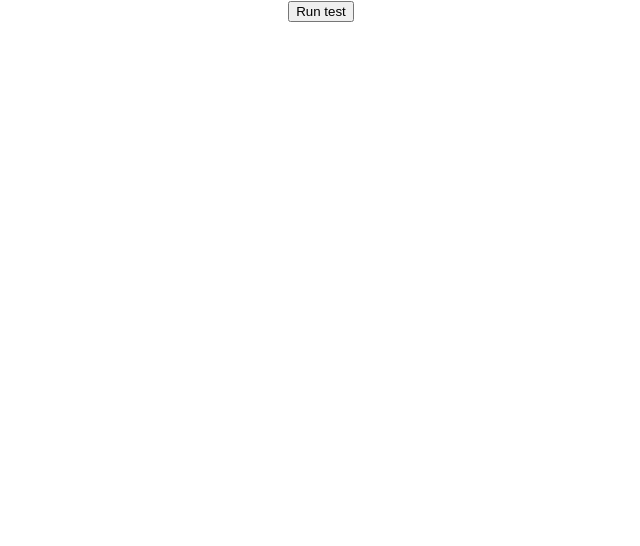
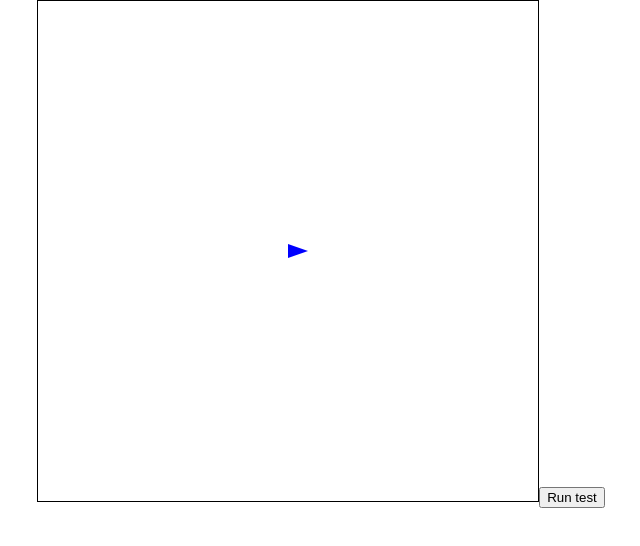
Before and after one commit to HariVahru/JavaScriptVectors, a React (Create React App) app: page / in a window 1280 px wide. Shown: the top 546 px of the page, without its empty margins (319-959 px from the left). Built offline with nearby package versions, Linux system fonts and the light colour scheme.

Commit message:
Added a new component that draws an the line by taking all the information about the vector from vector class

```diff
--- a/src/App.js
+++ b/src/App.js
@@ -1,21 +1,40 @@
 import logo from './logo.svg';
 import './App.css';
+import React, {useState} from 'react';
 import Vector2 from "../src/classes/vector2"
+import VectorDrawing from './classes/VectorDrawing';
 
 function App() {
 
+  const [vectorData, setVectorData] = useState({
+    x: null,
+    y: null,
+    rad: null,
+    theta: null,
+    value: null,
+  });
+
+
   const runTest = () =>
   {
-    let v = new Vector2(20,405);
+    let v = new Vector2(50,105);
     console.log(v.getValue())
     console.log(v.getTheta())
     console.log(v.getRad())
     console.log(v.getX())
     console.log(v.getY())
+    setVectorData({
+      x: v.getX(),
+      y: v.getY(),
+      rad: v.getRad(),
+      theta: v.getTheta(),
+      value: v.getValue(),
+    });
   }
 
   return (
     <div className="App">
+      <VectorDrawing value={vectorData.value} theta={vectorData.theta} rad={vectorData.rad} x={vectorData.x} y={vectorData.y}/>
       <button onClick={() => runTest()} >Run test</button>
     </div>
   );
--- /dev/null
+++ b/src/classes/VectorDrawing.js
@@ -0,0 +1,79 @@
+import React from 'react';
+
+// Helper function to convert degrees to radians because react math. function uses readians and not angles which is just another way to save angle data in
+const toRadians = (degrees) => (degrees * Math.PI) / 180;
+
+
+// Helper function to calculate the endpoint of the vector
+const calculateEndPoint = (magnitude, angle) => {
+    const angleInRadians = toRadians(angle); // Convert to radians if angle is in degrees
+    //We return an object that contains the endpoint data of x and y
+    return {
+        x: magnitude * Math.cos(angleInRadians),
+        y: magnitude * Math.sin(angleInRadians),
+    };
+};
+
+//Create an arrow function with parameters of all the data we need to create a visualization of the Vector Danik has created
+const VectorDrawing = ({ value, theta, rad, x, y }) => {
+    //We define the starting point of an svg box (its center)
+    const startX = 250;
+    const startY = 250;
+
+    //these look complicated but are just a very convoluted way to write an if in react js
+    //basically all it does if we have the x data of an vector we just add it on top of start to calculate otherwise if we dont we get the enpoint from value(witch is lengh) and theta witch is angle in radians
+    const endX = startX + (x != undefined ? x : calculateEndPoint(value, theta).x)
+
+    //bellow you can see an example of how its done with a basic if for my peace of mind
+    // let endX;
+    // if (x!==undefined){
+    //     endX=startX+x;
+    // }else{
+    //     const calculatedPoint = calculateEndPoint(value, theta);
+    //     endX = startX + calculatedPoint.x;
+    // }
+
+    //in SVG the y axis is inverted because the start point is not from the bottom left but the top left cornet instead
+    const endY = startY - (y != undefined ? x : calculateEndPoint(value, theta).y);
+
+    //i wanted to draw a circle with the line being the radius of the circle, here we get the radius
+    const radius = Math.sqrt(Math.pow(endX - startX, 2) + Math.pow(endY - startY, 2));
+
+
+
+    return (
+        <svg width="500" height="500" style={{ border: '1px solid black' }}>
+            {/* svg has component line with all these parameters in it to create the line itself */}
+            <line
+                x1={startX}
+                y1={startY}
+                x2={endX}
+                y2={endY}
+                stroke='blue'
+                strokeWidth="2"
+                markerEnd="url(#arrowhead)"
+            />
+
+            <defs>
+                <marker
+                    id="arrowhead"
+                    markerWidth="10"
+                    markerHeight="7"
+                    refX="0"
+                    refY="3.5"
+                    orient="auto"
+                    fill="blue"
+                >
+                    <polygon points="0 0, 10 3.5, 0 7" />
+                </marker>
+            </defs>
+
+            <circle cx={startX} cy={startY} r={radius} stroke="red" fill="none" />
+
+        </svg>
+    );
+
+
+}
+
+export default VectorDrawing;
```
